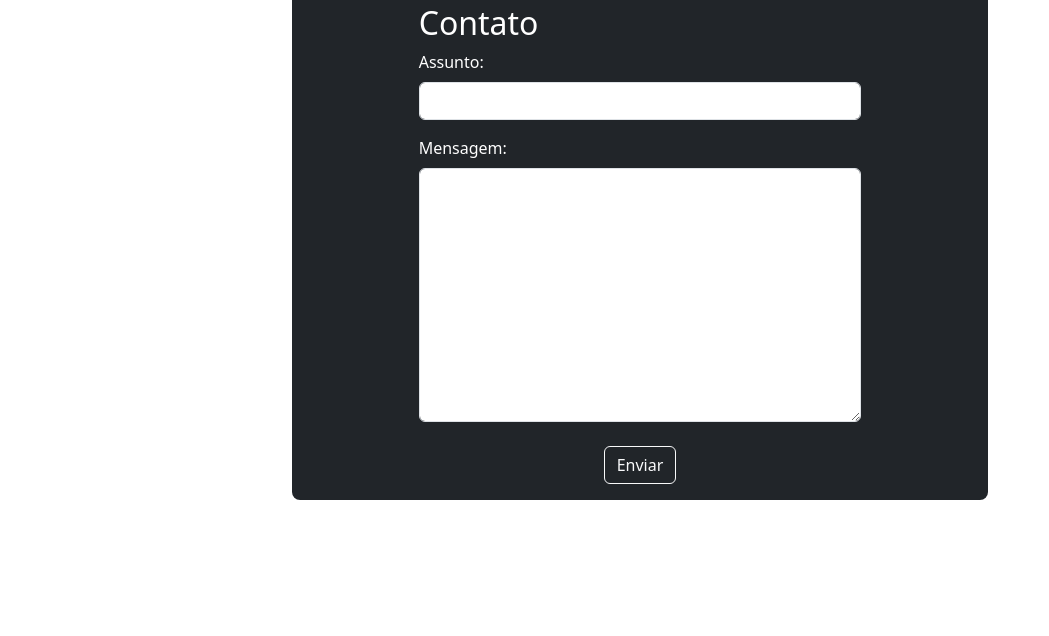
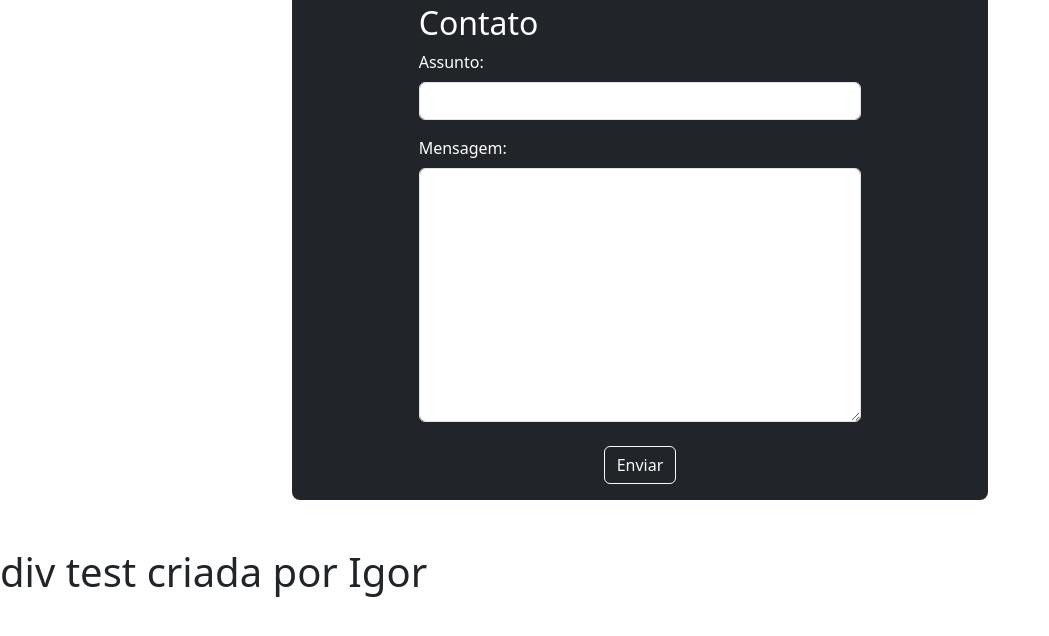
Before and after one commit to Ivan-Caliari/hackathon, a plain HTML site: page index.html in a window 1280 px wide. Shown: the part 114-750 px from the top of the page, without its empty margins (0-1049 px from the left). Drawn offline with nearby package versions, Linux system fonts and the light colour scheme.

Commit message:
criei div test

```diff
--- a/index.html
+++ b/index.html
@@ -37,6 +37,9 @@
             </form>
         </div>
     </div>
+    <div>
+        <h1>div test criada por Igor</h1>
+    </div>
 
 
     <script src="https://cdn.jsdelivr.net/npm/bootstrap@5.3.2/dist/js/bootstrap.bundle.min.js"
```
